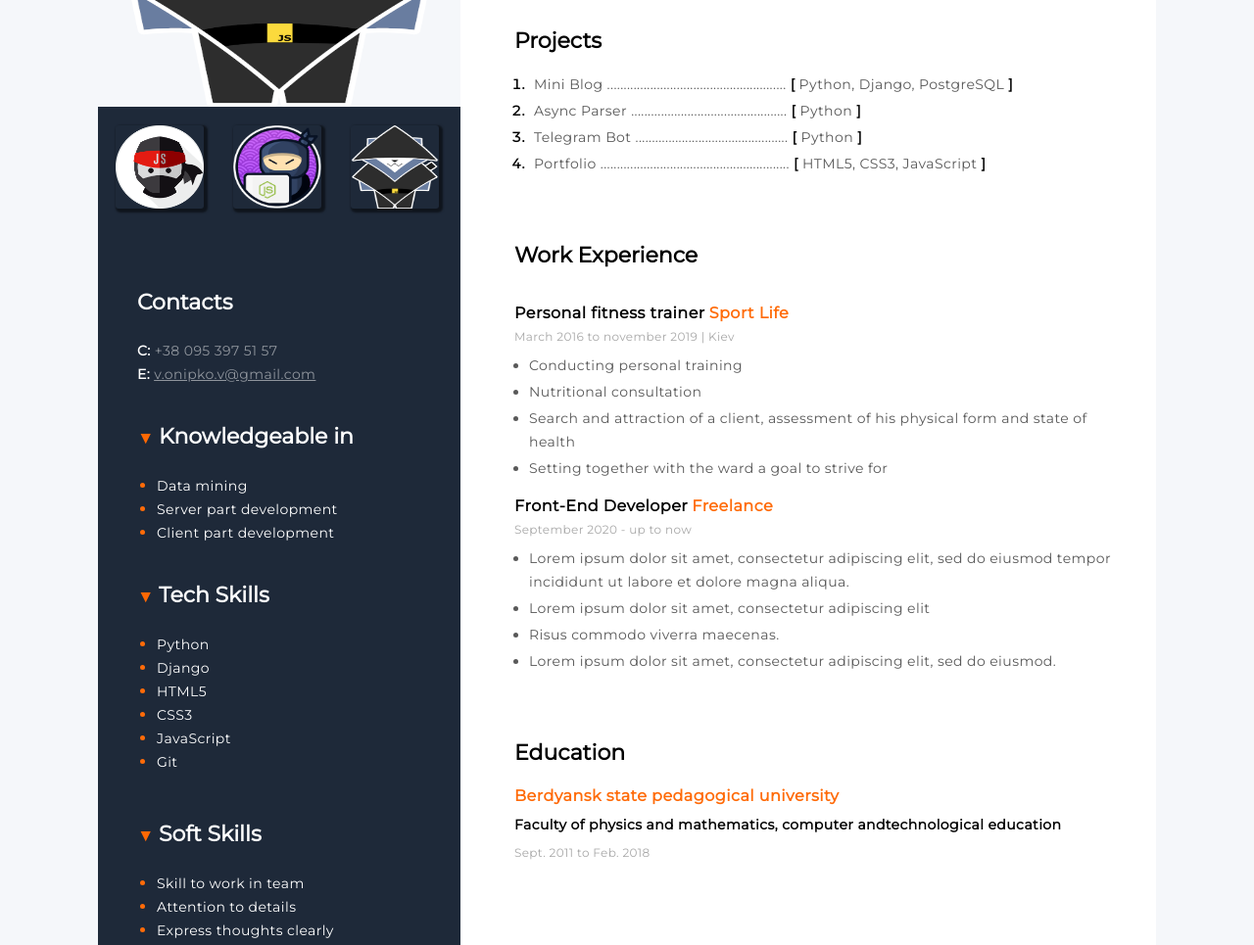
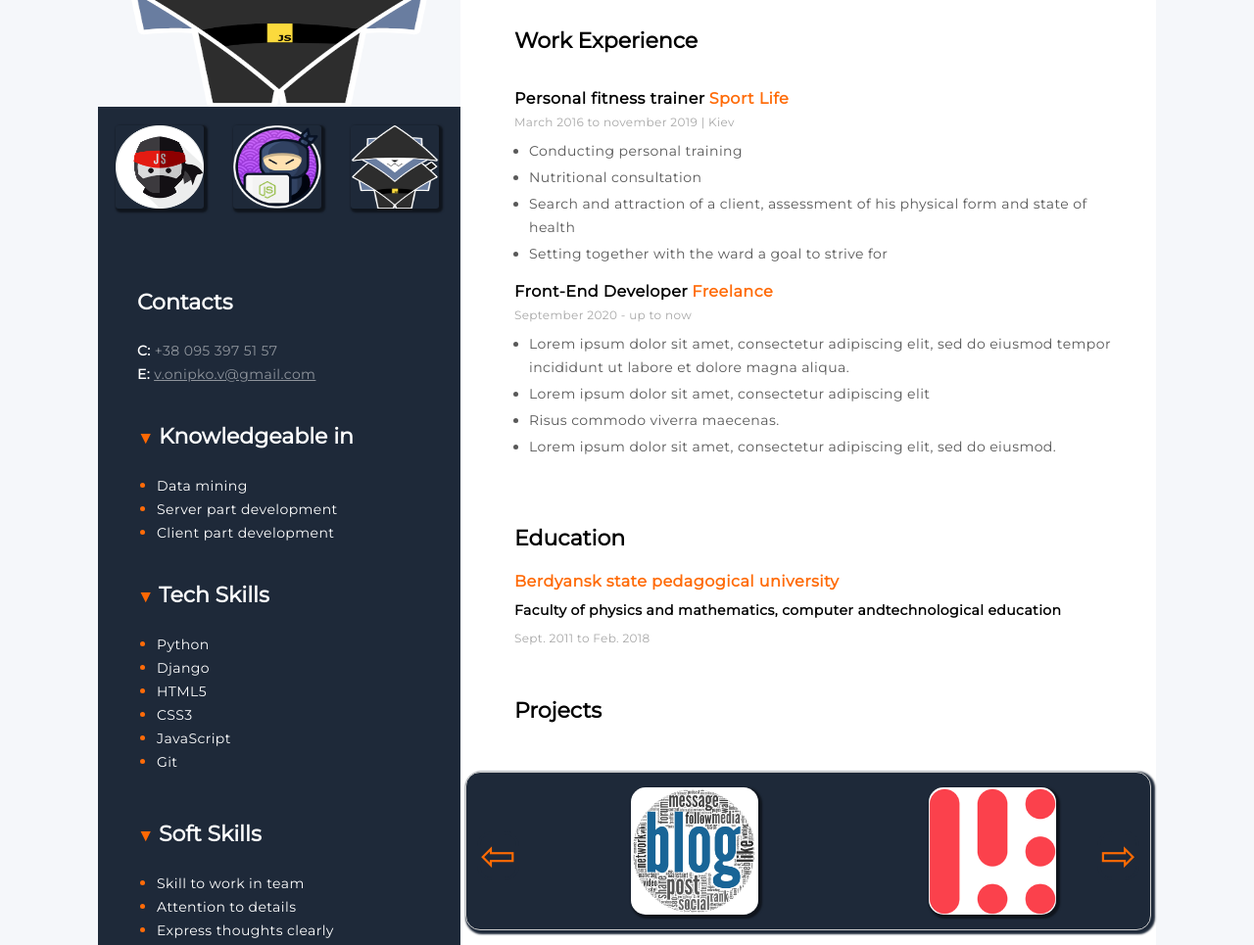
Before and after one commit to mister-developer/portfolio, a plain HTML site: page index.html in a window 1280 px wide. Shown: the part 380-1345 px from the top of the page at 98% size. Drawn offline with Linux system fonts and the light colour scheme.

Commit message:
commited

```diff
--- a/css/content.css
+++ b/css/content.css
@@ -32,45 +32,84 @@
     color: #595959;
 }
 
+.project__title {
+    margin: 50px 0 0 55px;
+}
+
 .projecs-container {
-    margin: 50px 25px 0 55px;
+    margin: 50px auto;
+    position: relative;
+    width: 700px;
+    padding: 10px 40px;
+    border: 1px solid #CCC;
+    border-radius: 15px;
+    background-color: #1e2939;
+    box-shadow: 2px 2px 2px 2px #1e2939;
+}
+
+.arrow {
+    position: absolute;
+    top: 60px;
+    background: #1e2939;
+    border-radius: 15px;
+    border: 3px solid #1e2939;
+    font-size: 44px;
+    line-height: 44px;
+    color: #ff6b04;
+    display: block;
+}
+
+.arrow:hover {
+    background: #ff6b04;
+    color: #1e2939;
+    cursor: pointer;
+    border: 3px solid rgb(0, 0, 0);
+}
+
+.prev {
+    left: 11px;
+}
+
+.next {
+    right: 11px;
+}
+
+.gallery {
+    overflow: hidden;
+    width: 570px;
+    margin: 0 auto;
+}
+
+.gallery ul {
+    height: 140px;
+    width: 1250px;
+    transition: margin-left 250ms;
+    text-align: center;
 }
 
 .projecs-container li {
-    margin: 0 0px 3px 15px;
-    font-size: 14px;
-    line-height: 24px;
-    font-weight: 700;
-    letter-spacing: 0.03em;
-    color: #000000;
+    margin: 0 80px;
+    list-style: none;
+    display: inline-block;
 }
 
 .projecs-container a {
-    margin-left: 5px;
-    font-size: 14px;
-    line-height: 24px;
-    font-weight: 400;
-    letter-spacing: 0.03em;
-    color: #595959;
-    text-decoration: none;
+    display: inline-block;
+    padding: 3px;
+    margin: 2px;
 }
 
-.projecs-container a:hover {
-    color: #1341B4;
-    border-bottom: 2px solid #1341B4;
+.projecs-container img {
+    display: block;
+    width: 130px;
+    height: 130px;
+    border-radius: 15px;
+    box-shadow: 2px 2px 2px 2px rgba(0, 0, 0, 0.5);
 }
 
-.projecs-container span {
-    font-weight: 400;
-    color: #595959;
-}
-
-.projecs-container span b {
-    font-size: 14px;
-    line-height: 24px;
-    font-weight: 700;
-    letter-spacing: 0.03em;
-    color: #000000;
+.projecs-container img:hover {
+    padding: 3px;
+    box-shadow: 4px 4px 4px 4px rgba(0, 0, 0, 0.5);
 }
 
 .experience-container {
--- a/css/sidebar.css
+++ b/css/sidebar.css
@@ -123,8 +123,11 @@
 
 .active {
     display: inline-block;
-    width: 171px;
-    height: 30px;
+    min-width: 171px;
+    min-height: 30px;
+    max-width: 171px;
+    max-height: 30px;
+    font-size: 14px;
     border: none;
 }
 
--- a/index.html
+++ b/index.html
@@ -91,7 +91,6 @@
                 </div>
             </div>
         </aside>
-
         <!-- content -->
         <div class="content-container">
             <!-- about me -->
@@ -104,33 +103,6 @@
                     develop in the IT field. I like creating websitesand
                     solving non-trivial programming problems in general.
                 </p>
-            </div>
-
-            <!-- projects container -->
-            <div class="projecs-container">
-                <h3>Projects</h3>
-                <ol>
-                    <li>
-                        <a href="https://github.com/mister-developer/blog">Mini Blog</a>
-                        <span>......................................................</span>
-                        <span><b>[</b> Python, Django, PostgreSQL <b>]</b></span>
-                    </li>
-                    <li>
-                        <a href="https://github.com/mister-developer/async-parser">Async Parser</a>
-                        <span>...............................................</span>
-                        <span><b>[</b> Python <b>]</b></span>
-                    </li>
-                    <li>
-                        <a href="https://github.com/mister-developer/telegram-bot">Telegram Bot</a>
-                        <span>..............................................</span>
-                        <span><b>[</b> Python <b>]</b></span>
-                    </li>
-                    <li>
-                        <a href="https://mister-developer.github.io/portfolio/">Portfolio</a>
-                        <span>.........................................................</span>
-                        <span><b>[</b> HTML5, CSS3, JavaScript <b>]</b></span>
-                    </li>
-                </ol>
             </div>
 
             <!-- work Experience -->
@@ -188,10 +160,42 @@
                 <h5>Faculty of physics and mathematics, computer andtechnological education</h5>
                 <span>Sept. 2011 to Feb. 2018</span>
             </div>
+
+            <!-- projects container -->
+            <h3 class="project__title">Projects</h3>
+            <div class="projecs-container">
+                <button class="arrow prev">⇦</button>
+                <div class="gallery">
+                    <ul>
+                        <li>
+                            <a href="https://github.com/mister-developer/blog">
+                                <img src="./images/blog.jpg" title="blog">
+                            </a>
+                        </li>
+                        <li>
+                            <a href="https://github.com/mister-developer/async-parser">
+                                <img src="./images/parser.png" title="async-parser">
+                            </a>
+                        </li>
+                        <li>
+                            <a href="https://github.com/mister-developer/telegram-bot">
+                                <img src="./images/telegram-bot.jpg" title="telegram-bot">
+                            </a>
+                        </li>
+                        <li>
+                            <a href="https://mister-developer.github.io/portfolio/">
+                                <img src="./images/portfolio.png" title="portfolio">
+                            </a>
+                        </li>
+                    </ul>
+                </div>
+                <button class="arrow next">⇨</button>
+            </div>
         </div>
     </div>
     <script src="./js/menu.js" defer></script>
     <script src="./js/photo.js" defer></script>
     <script src="./js/rename.js" defer></script>
+    <script src="./js/projects.js" defer></script>
 </body>
 </html>
--- /dev/null
+++ b/js/projects.js
@@ -0,0 +1,19 @@
+let gallery = document.querySelector('.projecs-container');
+let galleryList = gallery.querySelector('ul');
+
+let width = 80;
+let coll = 2;
+let position = 0;
+
+let prevButton = gallery.querySelector('.prev');
+let nextButton = gallery.querySelector('.next');
+
+prevButton.addEventListener('click', () => {
+    position += width * coll;
+    galleryList.style.marginLeft = position + 'px';
+});
+
+nextButton.addEventListener('click', () => {
+    position -= width * coll;
+    galleryList.style.marginLeft = position + 'px';
+})
```
Also changed, not shown: images/blog.jpg (added), images/parser.png (added), images/portfolio.png (added), images/telegram-bot.jpg (added).
